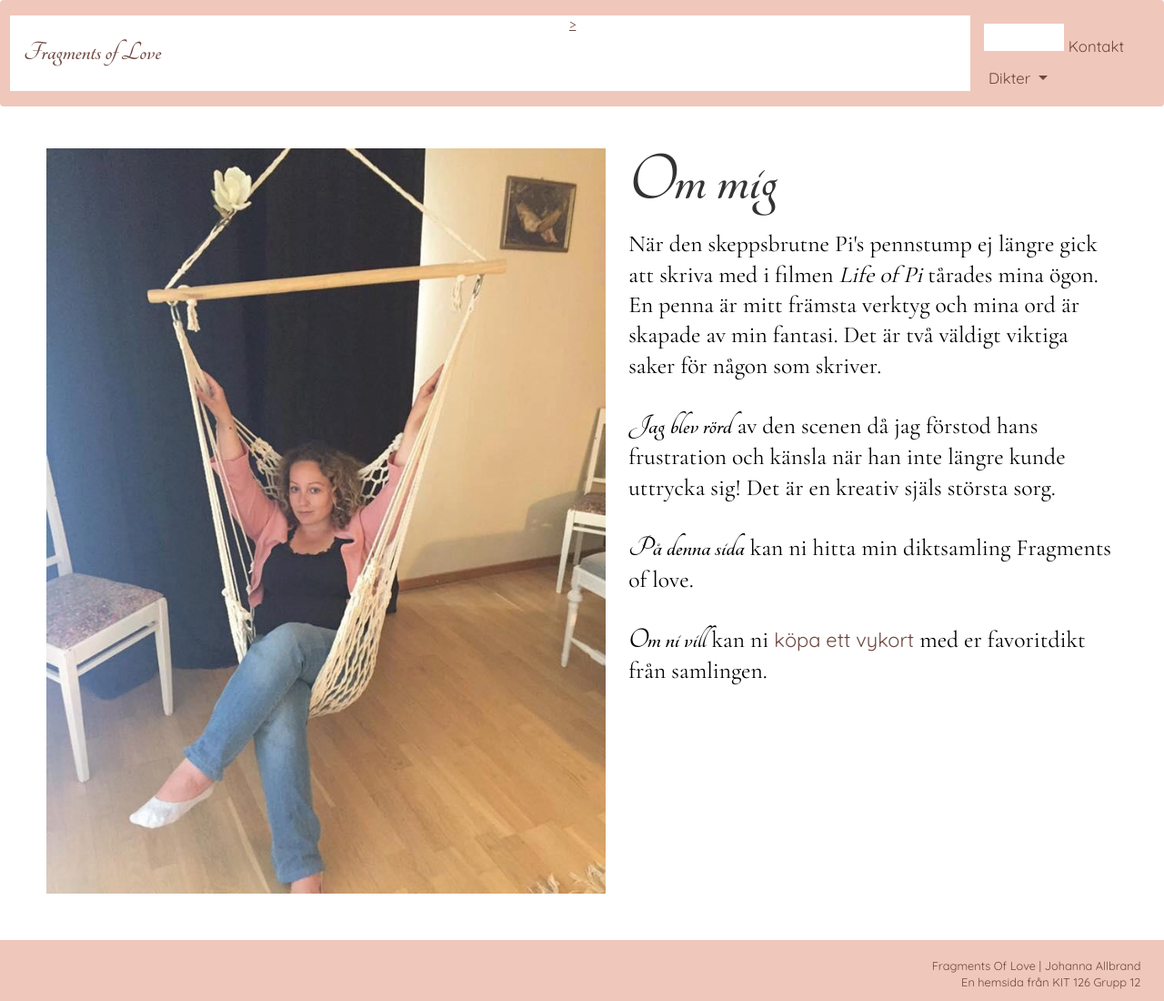
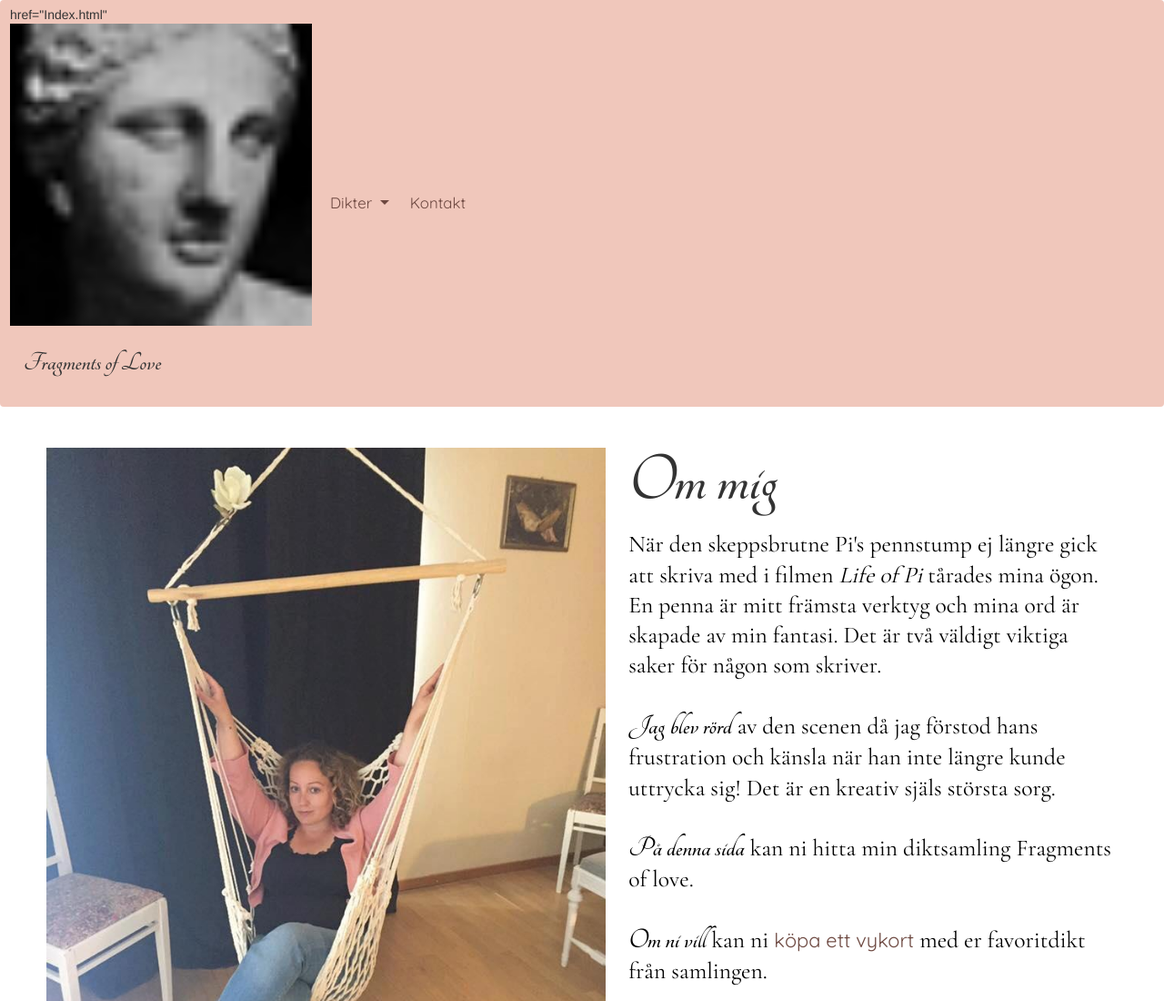
Before and after one commit to tct19001/FOL, a plain HTML site: page Index.html in a window 1280 px wide. Shown: the top 1100 px of the page at 91% size. Drawn offline with nearby package versions, Linux system fonts and the light colour scheme.

Commit message:
Update Index.html

```diff
--- a/Index.html
+++ b/Index.html
@@ -26,14 +26,14 @@
 
         <!-- Global Navigation-->
         <nav class="navbar navbar-expand-md navbar-custom bg-custom sticky-top">
-            <a href="Index.html"
+            <a> href="Index.html"
                 <img class="prof-image active"
                 src="images/logga.jpg"
                 width="40" height="40"
                 alt="afrodites ansikte">
 
                 <span class="navbar-text"> Fragments of Love</span>
-            >
+            </a>
 
             <button class="navbar-toggler navbar-toggler-left" data-toggle="collapse" data-target="#collapse_target">
                 <span class="glyphicon glyphicon-menu-hamburger"></span>
```
